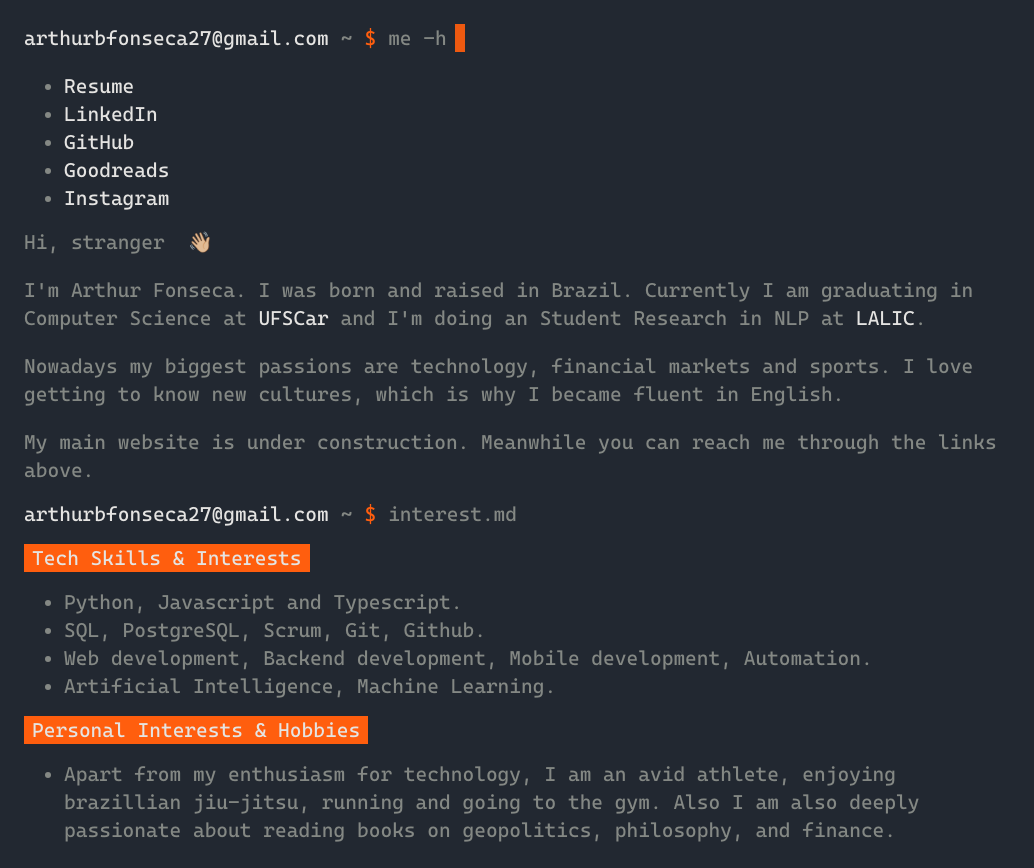
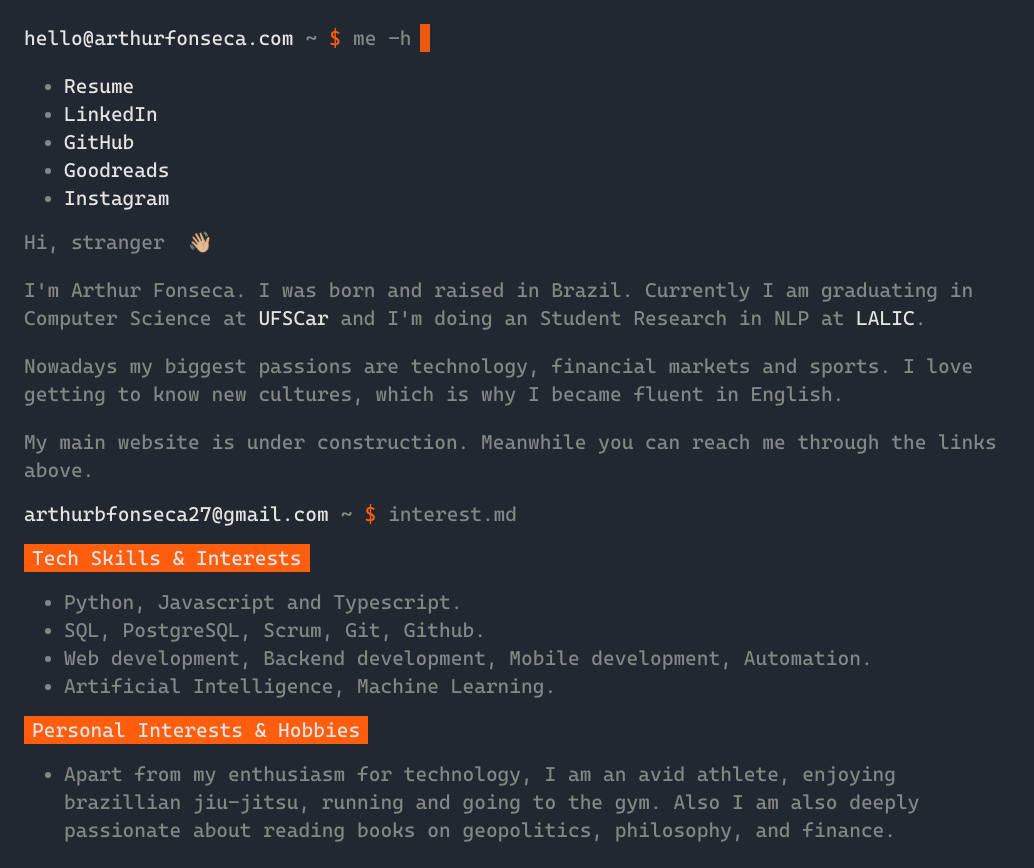
Before and after one commit to arthurbfonseca27/arthurfonseca.com, a Next.js app: page / in a window 1280 px wide. Shown: the whole page, without its empty margins (0-1034 px from the left). Built offline with nearby package versions, Linux system fonts and the light colour scheme; what tailwindcss-animated would draw is missing.

Commit message:
fix: fix the texts

```diff
--- a/src/app/page.tsx
+++ b/src/app/page.tsx
@@ -11,7 +11,7 @@ export default function Home() {
           <div className="gap-5 flex flex-col text-[#e5e4e2] font-medium">
             <div className="w-fit">
               <div className="flex w-max flex-row animate-typing overflow-hidden whitespace-nowrap border-r-[10px] border-r-[#FF5E0E]">
-                <span className="">arthurbfonseca27@gmail.com</span>
+                <span className="">hello@arthurfonseca.com</span>
                 <span className="text-[#848884] pl-3">~ </span>
                 <span className="text-[#FF5E0E] pl-3">$ </span>
                 <span className="text-[#848884] pl-3 pr-2">me -h</span>
```
